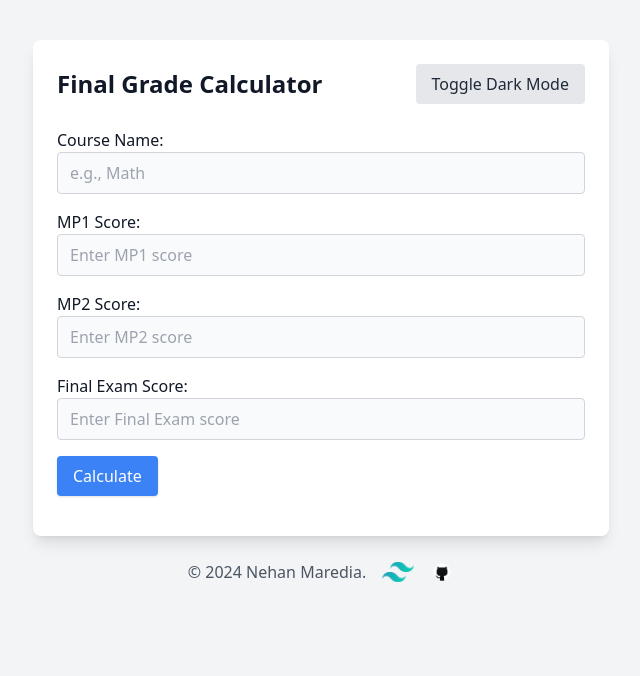
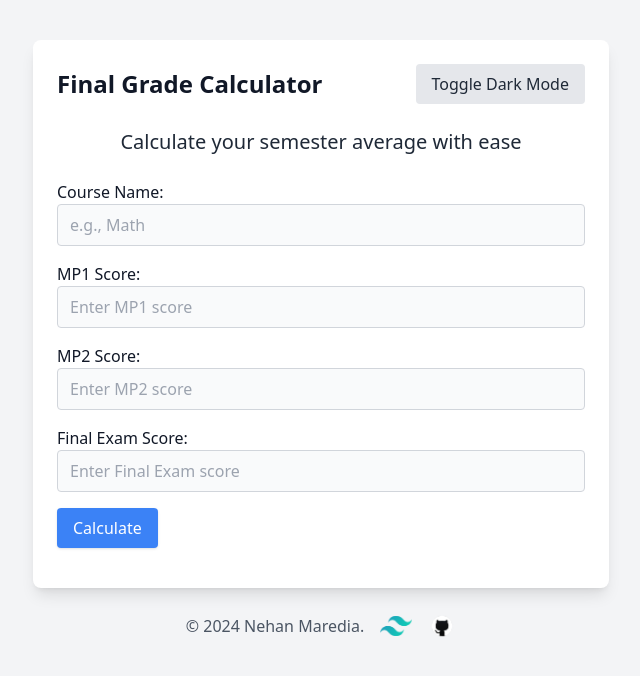
Before and after one commit to nehanmaredia/nehanmaredia.github.io, a plain HTML site: page index.html in a window 1280 px wide. Shown: the whole page, without its empty margins (319-959 px from the left). Drawn offline with nearby package versions, Linux system fonts and the light colour scheme.

Commit message:
Update index.html

```diff
--- a/index.html
+++ b/index.html
@@ -4,6 +4,7 @@
   <meta charset="UTF-8">
   <meta name="viewport" content="width=device-width, initial-scale=1.0">
   <title>Final Grade Calculator</title>
+  <link rel="icon" href="favicon.png" type="image/png">
   <script src="https://cdn.tailwindcss.com"></script>
   <script>
     tailwind.config = {
@@ -19,6 +20,7 @@
         Toggle Dark Mode
       </button>
     </div>
+    <h2 class="text-xl text-center text-gray-800 dark:text-gray-200 mb-6">Calculate your semester average with ease</h2> <!-- Added subtitle -->
     <form id="gradeForm" class="space-y-4">
       <div>
         <label for="courseName" class="block">Course Name:</label>
@@ -47,7 +49,7 @@
         <img src="TAILWIND.png" alt="Tailwind CSS Logo" class="h-5 w-8">
       </a>
       <a href="https://github.com/nehanmaredia" target="_blank" rel="noopener noreferrer" class="flex items-center">
-        <img src="GithubNew.png" alt="GitHub Logo" class="h-6 w-6">  <!-- Increased size here -->
+        <img src="GithubNew.png" alt="GitHub Logo" class="h-7 w-7">  <!-- Increased size of GitHub icon -->
       </a>
     </p>
   </footer>
```
